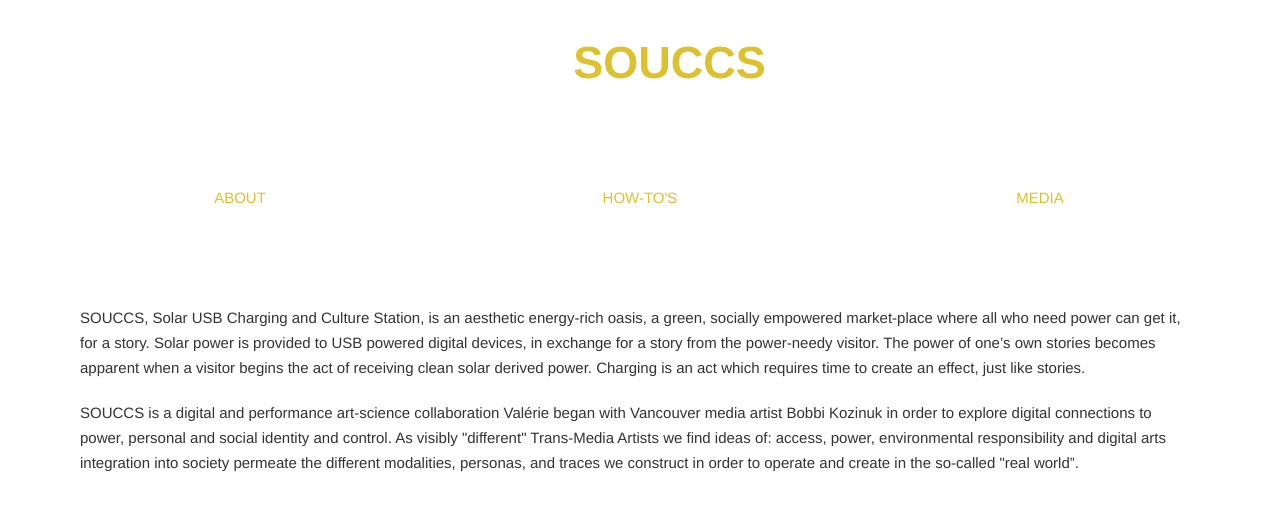
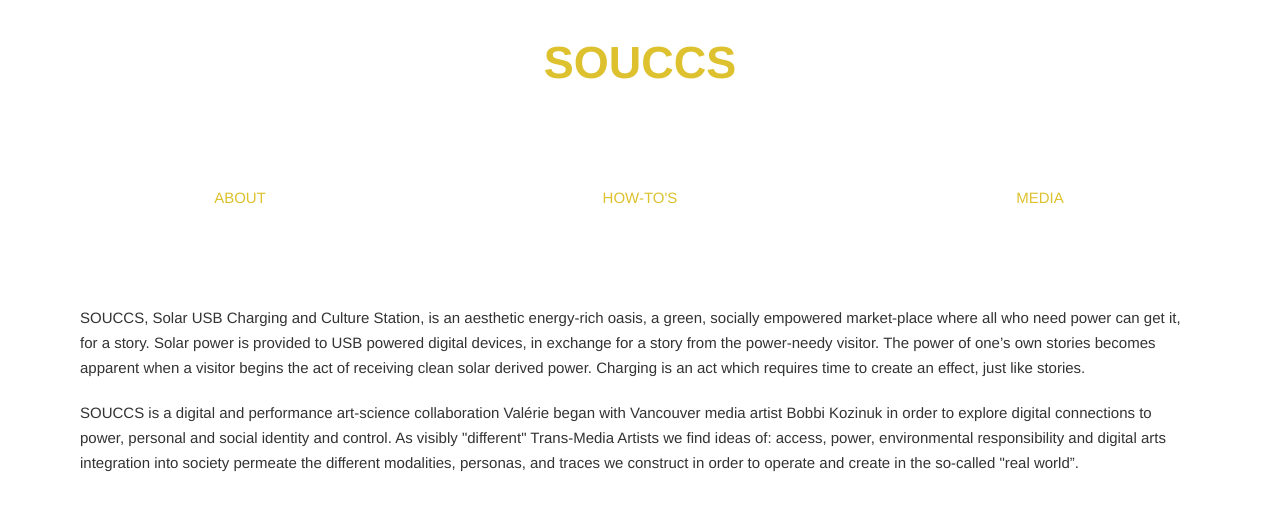
Before and after one commit to mayarichman/souccs, a Jekyll site: the page built from index.html, in a window 1280 px wide. Shown: the top 511 px of the page. Built offline with Jekyll 4.4.1, drawn with Linux system fonts in a browser that asks for light colours.

Commit message:
Update default.html

```diff
--- a/_layouts/default.html
+++ b/_layouts/default.html
@@ -11,7 +11,7 @@
 </head>
 <body>
   <div class='container'>
-	  <div class='col12 pad4 margin5'>
+	  <div class='col12 pad4 center'>
 		  <h1><a href='{{site.baseurl}}/'>SOUCCS</a></h1>
 	  </div>
 	  <div class='col12 pad4 center'>
```
